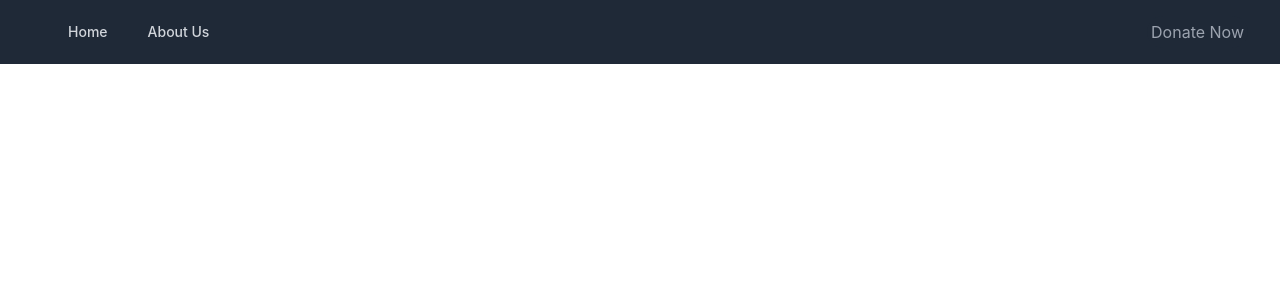
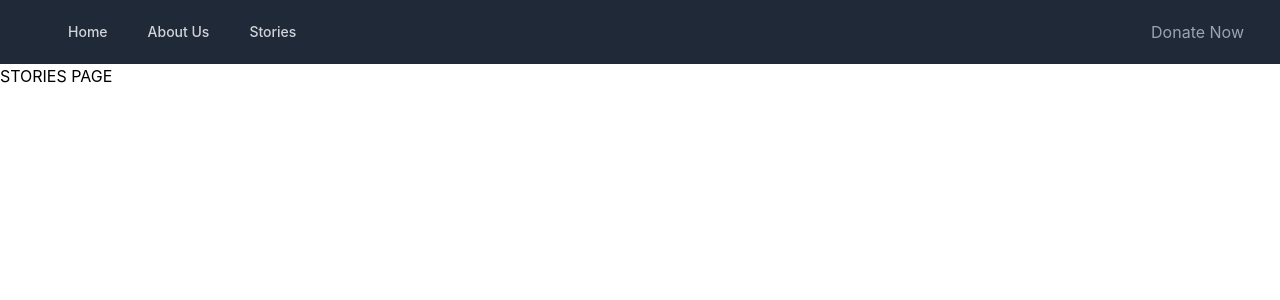
Before and after one commit to madalinefitz/Two-or-More, a React (Create React App) app: page /stories in a window 1280 px wide. Shown: the top 300 px of the page. Built offline with nearby package versions, Linux system fonts and the light colour scheme.

Commit message:
Stories component created and added to NavBar

```diff
--- a/src/App.js
+++ b/src/App.js
@@ -3,14 +3,16 @@ import {Routes, Route} from 'react-router-dom'
 import Home from './components/Home'
 import AboutUs from './components/AboutUs'
 import NavBar from './components/NavBar'
+import Stories from './components/Stories';
 
 function App() {
   return (
     <div >
       <NavBar/>
         <Routes>
-            <Route exact path="/" element={<Home/>}/>
-            <Route exact path="/aboutus" element={<AboutUs />}/>
+            <Route exact path="/" element={<Home/>} />
+            <Route exact path="/stories" element={<Stories />} />
+            <Route exact path="/aboutus" element={<AboutUs />} />
         </Routes>
     </div>
   );
--- a/src/components/NavBar.js
+++ b/src/components/NavBar.js
@@ -19,6 +19,12 @@ function NavBar(){
                                     <NavLink to='aboutus' exact >
                                         About Us
                                     </NavLink>
+
+                                </div>
+                                <div class="text-gray-300 hover:bg-gray-700 hover:text-white rounded-md px-3 py-2 text-sm font-medium">
+                                    <NavLink to="stories" exact>
+                                        Stories
+                                    </NavLink>
                                 </div>
                             </div>
                         </div>
--- /dev/null
+++ b/src/components/Stories.js
@@ -0,0 +1,7 @@
+export default function Stories () {
+    return (
+        <>
+        STORIES PAGE
+        </>
+    )
+}
```
Also changed, not shown: 1 other file (tests, documents, lock files or other folders).
